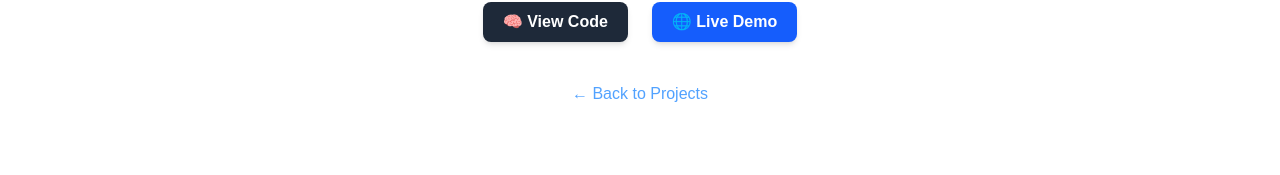
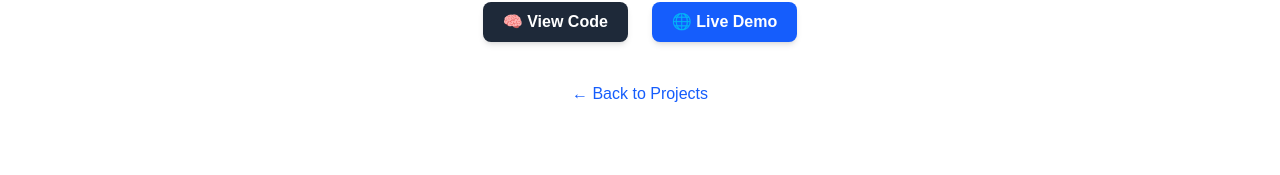
Before and after one commit to FathanAbi/my-portofolio, a Next.js app: page /projects/medishop in a window 1280 px wide. Shown: the part 306-481 px from the top of the page. Built offline with nearby package versions, Linux system fonts and the light colour scheme.

Commit message:
fix using <a> element for navigating internal link error

```diff
--- a/app/projects/[slug]/page.tsx
+++ b/app/projects/[slug]/page.tsx
@@ -1,4 +1,5 @@
 import { notFound } from 'next/navigation'
+import Link from "next/link"
 
 type Project = {
   title: string
@@ -116,12 +117,9 @@
         )}
       </div>
 
-      <a
-        href="/projects"
-        className="text-blue-400 hover:underline hover:text-blue-300"
-      >
+      <Link href="/projects" className="text-blue-600 hover:underline">
         ← Back to Projects
-      </a>
+      </Link>
     </div>
   )
 }
```
